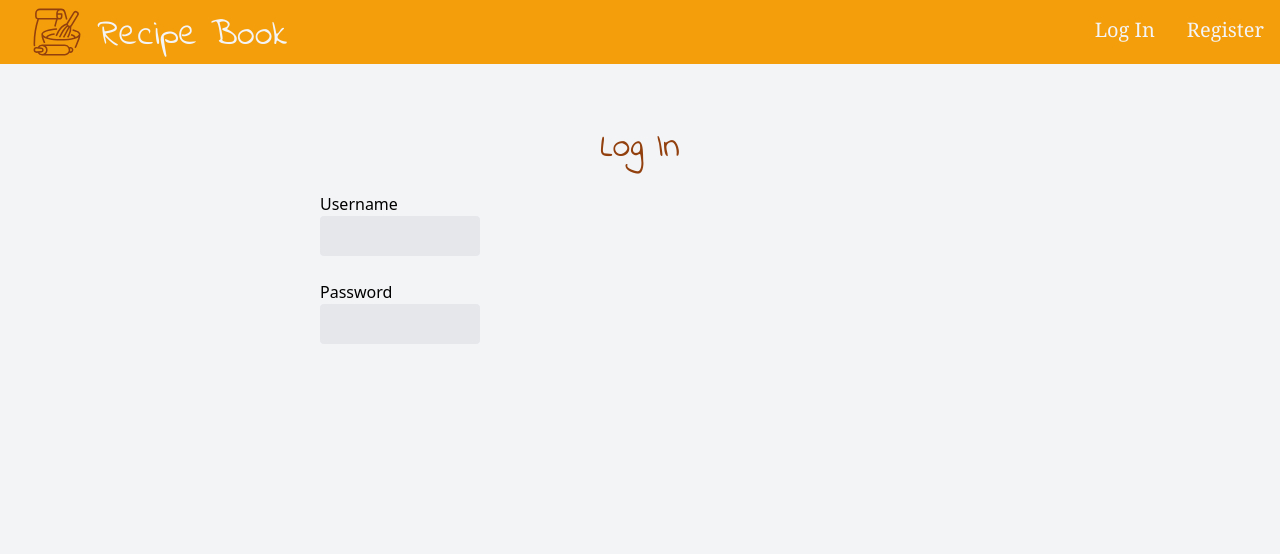
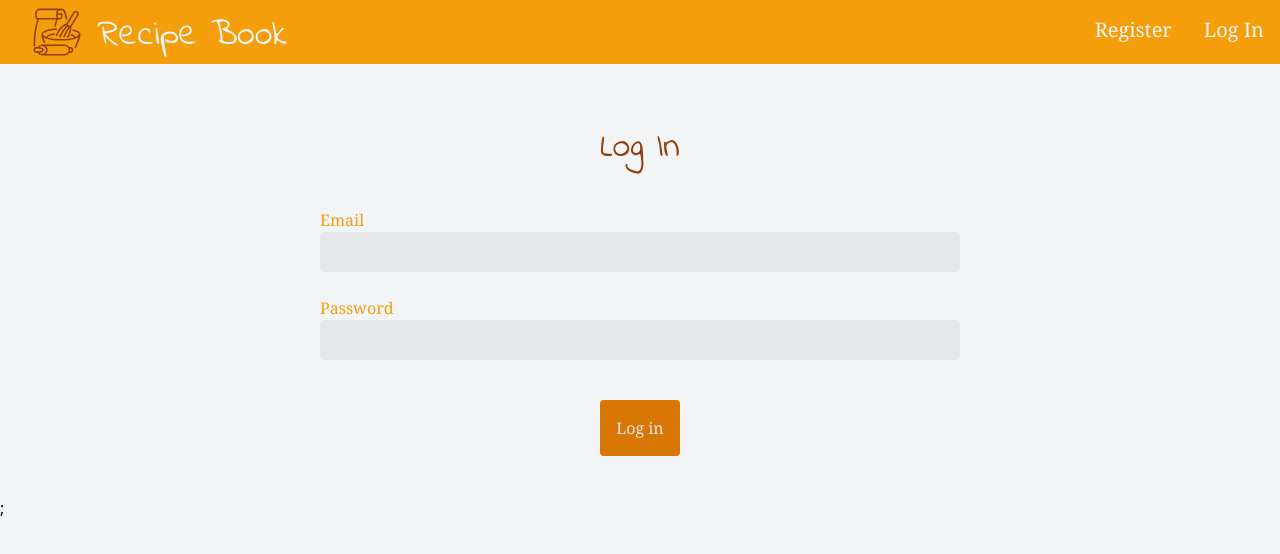
Before and after one commit to JuliaWylezol/Recipe-book, a Next.js app: page /log in a window 1280 px wide. Shown: the top 554 px of the page. Built offline with nearby package versions, Linux system fonts and the light colour scheme; no server answers.

Commit message:
add sign in

```diff
--- a/components/Layout/Layout.js
+++ b/components/Layout/Layout.js
@@ -1,5 +1,5 @@
 import Link from 'next/link';
-import { useState } from 'react';
+import { signOut, useSession } from 'next-auth/client';
 
 const navLinks = [
   { path: '/', label: 'Recipe Book', id: 1 },
@@ -9,7 +9,8 @@ const navLinks = [
 ];
 
 export default function Layout({ children }) {
-  const [isLogIn, setIsLogIn] = useState(false);
+  const [session, loading] = useSession();
+
   return (
     <div className="w-full h-full mx-auto">
       <nav className="bg-yellow-500 w-full h-16 flex justify-between sticky top-0">
@@ -27,28 +28,30 @@ export default function Layout({ children }) {
           </Link>
         </div>
         <div>
-          {isLogIn && (
+          {session && (
             <div>
               <Link href={navLinks[1].path} key={navLinks[1].id}>
                 <a className="text-gray-100 p-4 text-xl font-serif hover:text-yellow-800">
                   {navLinks[1].label}
                 </a>
               </Link>
-              <button className="text-gray-100 p-4 text-xl font-serif hover:text-yellow-800">
+              <button
+                onClick={signOut}
+                className="text-gray-100 p-4 text-xl font-serif hover:text-yellow-800">
                 Log out
               </button>
             </div>
           )}
-          {!isLogIn && (
+          {!session && !loading && (
             <div className="mt-4">
+              <Link href={navLinks[2].path} key={navLinks[2].id}>
+                <a className="text-gray-100 p-4 text-xl font-serif hover:text-yellow-800">
+                  {navLinks[2].label}
+                </a>
+              </Link>
               <Link href={navLinks[3].path} key={navLinks[3].id}>
                 <a className="text-gray-100 p-4 text-xl font-serif hover:text-yellow-800">
                   {navLinks[3].label}
-                </a>
-              </Link>
-              <Link href={navLinks[2].path} key={navLinks[2].id}>
-                <a className="text-gray-100 p-4 text-xl font-serif hover:text-yellow-800">
-                  {navLinks[2].label}
                 </a>
               </Link>
             </div>
--- a/components/Recipe/RecipeShortcut.js
+++ b/components/Recipe/RecipeShortcut.js
@@ -1,9 +1,17 @@
 import Link from 'next/link';
 import Tag from '../../components/Tag/Tag';
 
-export default function RecipeShortcut({ name, photo, category, difficulty, price, id }) {
+export default function RecipeShortcut({
+  name,
+  photo,
+  category,
+  difficulty,
+  price,
+  id,
+  handleClick
+}) {
   return (
-    <Link href={`/recipes/${id}`}>
+    <Link href={`/recipes/${id}`} onClick={handleClick}>
       <div className="flex flex-col cursor-pointer rounded-xl h-auto m-8 shadow md:w-80 bg-white p-2 text-center hover:bg-yellow-200 items-center">
         <h2 className="text-xl text-yellow-800">{name}</h2>
         <img alt="meal" src={photo} className="w-40 h-40 mt-4 mb-2" />
--- a/package.json
+++ b/package.json
@@ -13,6 +13,7 @@
     "crypto-js": "^4.1.1",
     "joi": "^17.4.2",
     "next": "11.0.1",
+    "next-auth": "^3.27.3",
     "react": "17.0.2",
     "react-dom": "17.0.2",
     "swr": "^0.5.6"
--- a/pages/_app.js
+++ b/pages/_app.js
@@ -1,7 +1,12 @@
 import '../styles/index.css';
+import { Provider } from 'next-auth/client';
 
 function MyApp({ Component, pageProps }) {
-  return <Component {...pageProps} />;
+  return (
+    <Provider session={pageProps.session}>
+      <Component {...pageProps} />;
+    </Provider>
+  );
 }
 
 export default MyApp;
--- /dev/null
+++ b/pages/api/auth/[...nextauth].js
@@ -0,0 +1,35 @@
+import NextAuth from 'next-auth';
+import Providers from 'next-auth/providers';
+import authorizeUser from '../../../services/users/authorizeUser';
+
+export default NextAuth({
+  providers: [
+    Providers.Credentials({
+      name: 'Credentials',
+      credentials: {
+        email: { label: 'email', type: 'text', placeholder: 'jsmith' },
+        password: { label: 'password', type: 'password' }
+      },
+      async authorize(credentials) {
+        const user = await authorizeUser({
+          email: credentials.email,
+          password: credentials.password
+        });
+
+        if (user) {
+          return user;
+        } else {
+          return null;
+        }
+      }
+    })
+  ],
+  callbacks: {
+    async jwt(token, user) {
+      if (user) {
+        token.name = user?.fullName;
+      }
+      return token;
+    }
+  }
+});
--- a/pages/log.js
+++ b/pages/log.js
@@ -1,18 +1,51 @@
 import Head from 'next/head';
+import { useState, useRef } from 'react';
+import { useRouter } from 'next/router';
+import { signIn, useSession } from 'next-auth/client';
 import Input from '../components/Input/Input';
 import Layout from '../components/Layout/Layout';
 
 export default function Log() {
+  const loginForm = useRef();
+  const router = useRouter();
+  const [isSubmit, setIsSubmit] = useState(false);
+
+  const handleSubmit = async (e) => {
+    e.preventDefault();
+    setIsSubmit(true);
+    const form = new FormData(loginForm.current);
+    const { ok } = await signIn('credentials', {
+      redirect: false,
+      email: form.get('email'),
+      password: form.get('password')
+    });
+
+    if (ok) {
+      setIsSubmit(false);
+      router.push('/');
+    } else {
+      setIsSubmit(false);
+      window.alert('Wrong email or password. Try again.');
+    }
+  };
   return (
     <Layout>
       <Head>
         <title>Log In</title>
       </Head>
       <h1 className="text-yellow-800 text-4xl font-nav text-center mt-16">Log In</h1>
-      <div className="flex flex-col items-center">
-        <Input type="text" name="username" required style="w-40" />
-        <Input type="text" name="password" required style="w-40" />
-      </div>
+      <form
+        className="flex flex-col items-center mt-4 font-serif text-yellow-500"
+        ref={loginForm}
+        onSubmit={handleSubmit}>
+        <Input type="text" name="email" required />
+        <Input type="password" name="password" required />
+        <input
+          type="submit"
+          value={isSubmit ? '...Loggin' : 'Log in'}
+          className="m-10 p-4 rounded bg-yellow-600 text-gray-200 hover:bg-yellow-700"
+        />
+      </form>
     </Layout>
   );
 }
--- /dev/null
+++ b/services/users/authorizeUser.js
@@ -0,0 +1,33 @@
+import Joi from 'joi';
+import airDB from '../airtableClient';
+import crypto from 'crypto';
+
+const schema = Joi.object({
+  email: Joi.string().email().required(),
+  password: Joi.string().required()
+});
+
+const authorizeUser = async (payload) => {
+  const { email, password } = await schema.validateAsync(payload);
+  const [user] = await airDB('users')
+    .select({ filterByFormula: `email="${email}"` })
+    .firstPage();
+
+  if (!user) {
+    return null;
+  }
+
+  const passwordHash = crypto
+    .pbkdf2Sync(password, user.fields.passwordSalt, 1000, 64, 'sha512')
+    .toString('hex');
+
+  if (passwordHash !== user.fields.passwordHash) {
+    return null;
+  }
+  return {
+    email: user.fields.email,
+    fullName: user.fields.fullName
+  };
+};
+
+export default authorizeUser;
```
Also changed, not shown: pages/index.js (+7 -0 lines), 1 other file (tests, documents, lock files or other folders).
